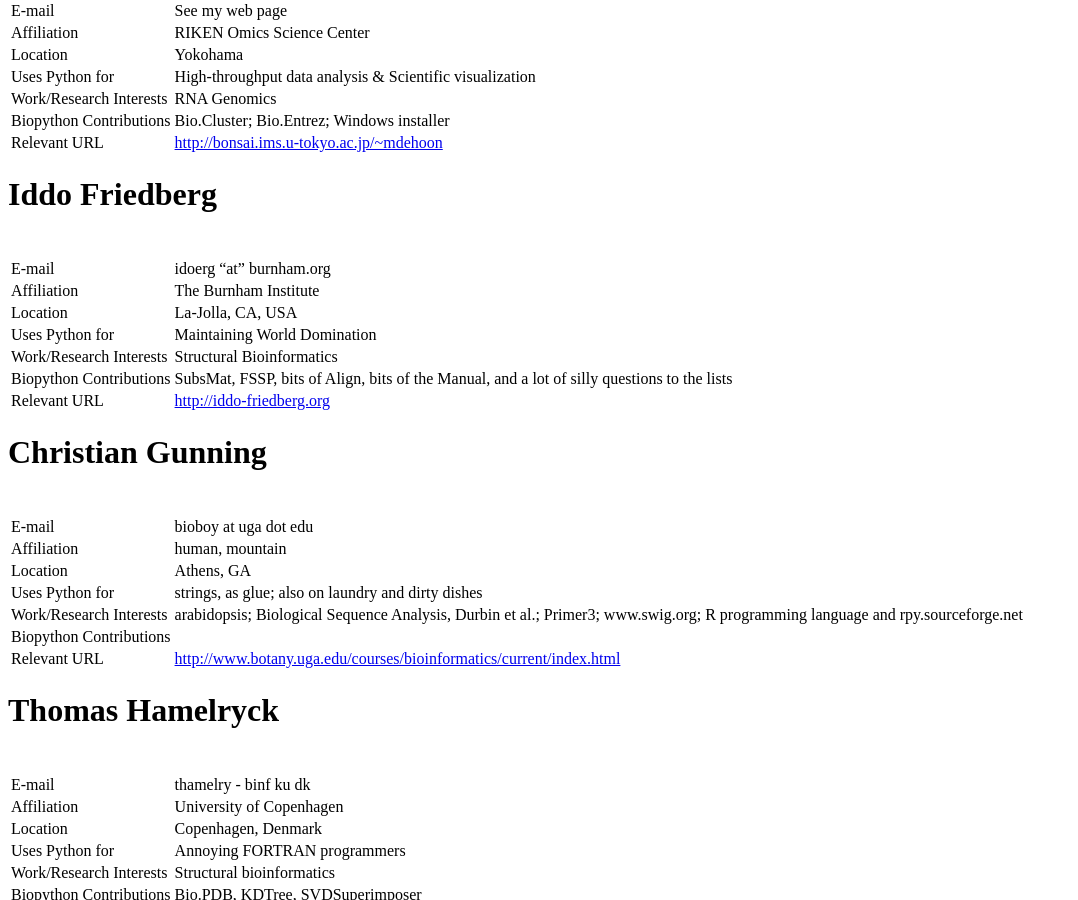
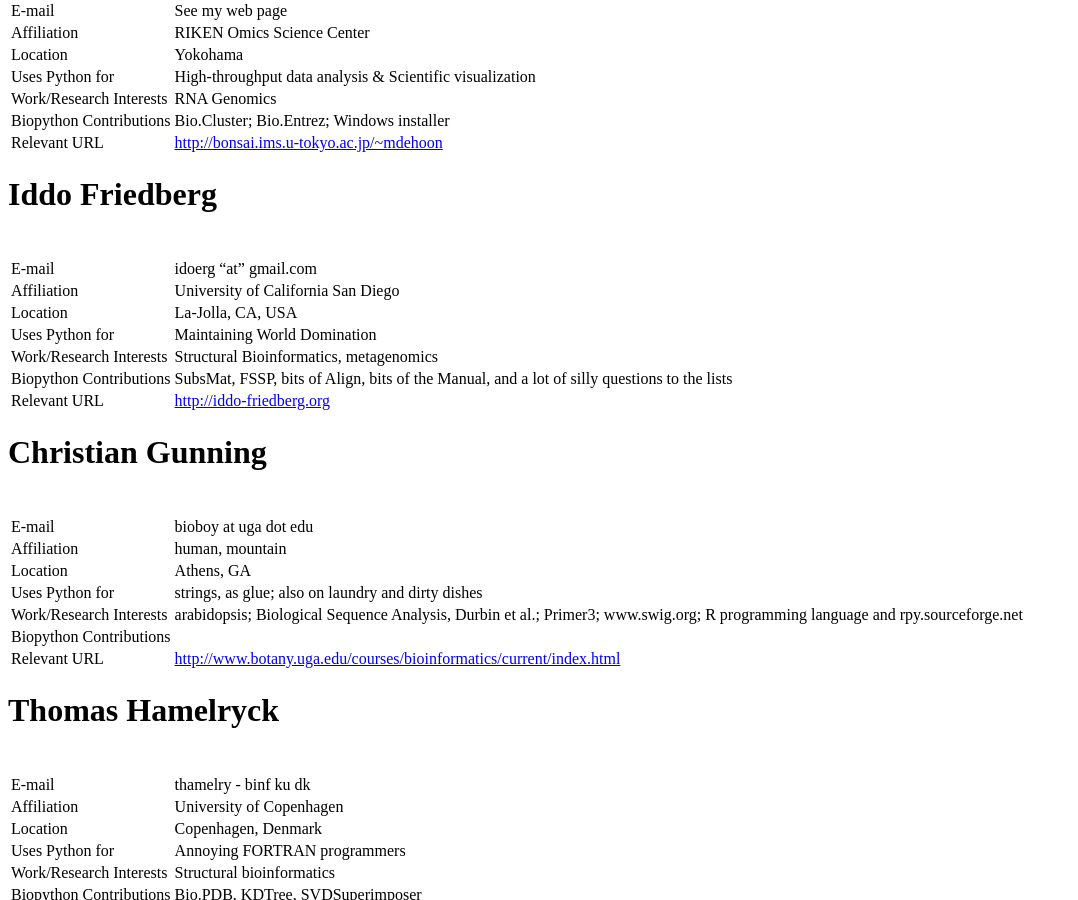
Before and after one commit to biopython/biopython.github.io, a Jekyll site: the page built from wiki/Participants.md, in a window 1280 px wide and 900 px high, scrolled down 1704 px. Shown: the whole window, without its empty margins (0-1078 px from the left). Built offline with Jekyll 4.4.1, drawn with Linux system fonts in a browser that asks for light colours.

Commit message:
/* Iddo Friedberg */

```diff
--- a/wiki/Participants.md
+++ b/wiki/Participants.md
@@ -103,11 +103,11 @@ Iddo Friedberg
 
 |                         |                                                                                             |
 |-------------------------|---------------------------------------------------------------------------------------------|
-| E-mail                  | idoerg "at" burnham.org                                                                     |
-| Affiliation             | The Burnham Institute                                                                       |
+| E-mail                  | idoerg "at" gmail.com                                                                       |
+| Affiliation             | University of California San Diego                                                          |
 | Location                | La-Jolla, CA, USA                                                                           |
 | Uses Python for         | Maintaining World Domination                                                                |
-| Work/Research Interests | Structural Bioinformatics                                                                   |
+| Work/Research Interests | Structural Bioinformatics, metagenomics                                                     |
 | Biopython Contributions | SubsMat, FSSP, bits of Align, bits of the Manual, and a lot of silly questions to the lists |
 | Relevant URL            | <http://iddo-friedberg.org>                                                                 |
 
```
Also changed, not shown: 1 other file.
